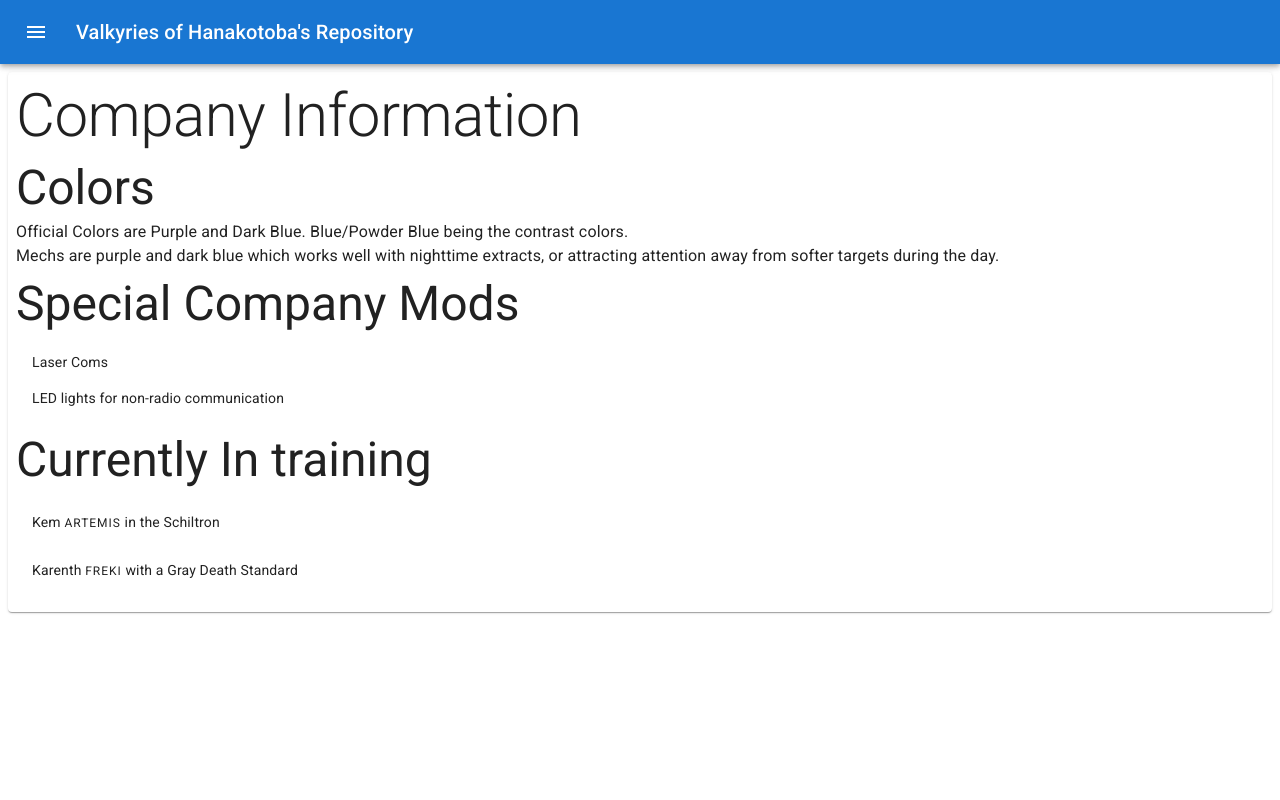
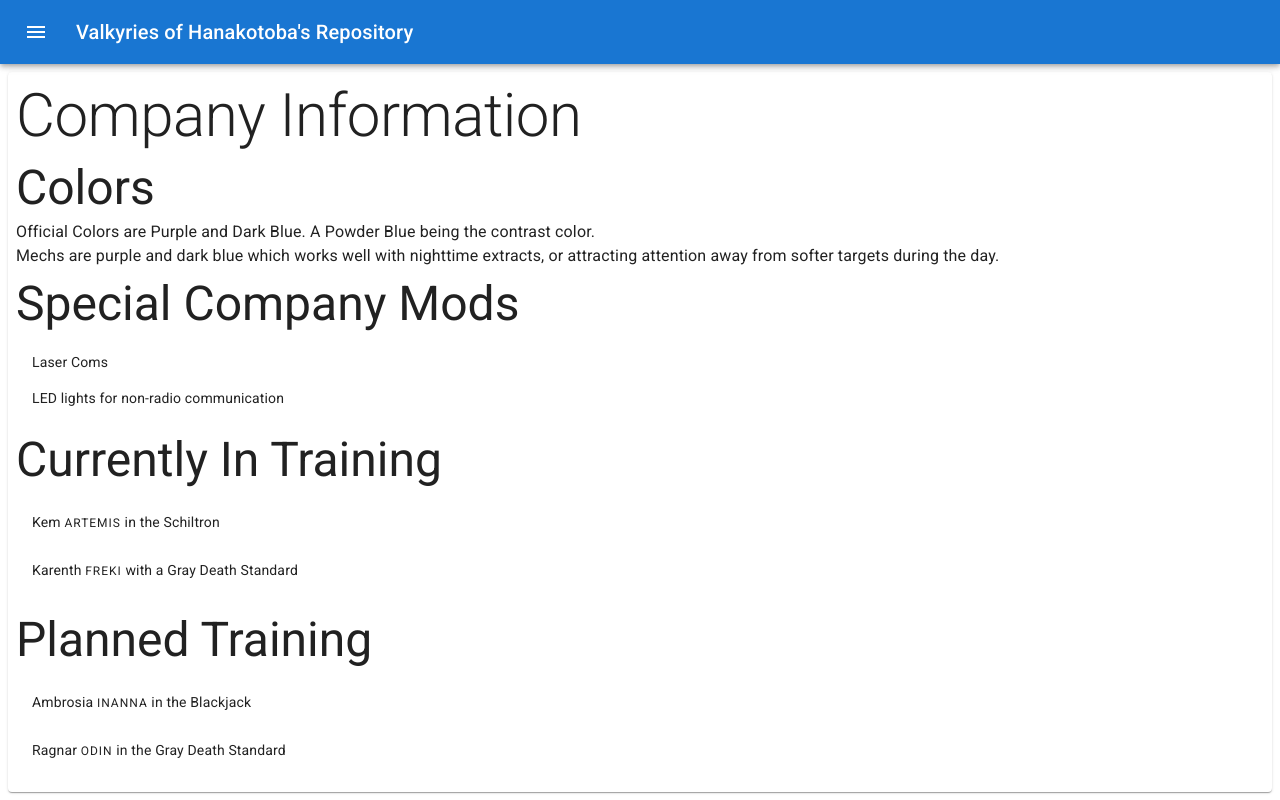
Before and after one commit to Rangoric/BattleTech-Campaign, a Next.js app: page /BattleTech-Campaign/company-information in a window 1280 px wide. Built offline with nearby package versions, Linux system fonts and the light colour scheme.

Commit message:
Minor updates

```diff
--- a/src/pages/company-information.mdx
+++ b/src/pages/company-information.mdx
@@ -7,7 +7,7 @@ export default function MDXPage({ children }) {
 
 ### Colors
 
-Official Colors are Purple and Dark Blue. Blue/Powder Blue being the contrast colors.
+Official Colors are Purple and Dark Blue. A Powder Blue being the contrast color.
 
 Mechs are purple and dark blue which works well with nighttime extracts, or attracting attention away from softer targets during the day.
 
@@ -16,7 +16,12 @@ Mechs are purple and dark blue which works well with nighttime extracts, or attr
 - Laser Coms
 - LED lights for non-radio communication
 
-### Currently In training
+### Currently In Training
 
 - Kem `Artemis` in the Schiltron
 - Karenth `Freki` with a Gray Death Standard
+
+### Planned Training
+
+- Ambrosia `Inanna` in the Blackjack
+- Ragnar `Odin` in the Gray Death Standard
--- a/src/pages/training.tsx
+++ b/src/pages/training.tsx
@@ -122,7 +122,7 @@ interface ITrainingData {
 const trainingData: ITrainingData = {
   name: "Available Training",
   description: "Available to any unit",
-  bonus: "Available for 1 unit at a time",
+  bonus: "Talk to your GM today to get training",
   children: [
     {
       name: "Basic Survival",
@@ -406,7 +406,7 @@ const Page = () => {
       <Typography>Notes:</Typography>
       <Typography>
         Most training is really for infantry. Taking it otherwise could help,
-        but might be harder to gain benefit from
+        but might be harder to utilize the benefit from them
       </Typography>
       <Typography>
         Everything gives a bonus, no training gives a penalty. Numbers will be +
```
